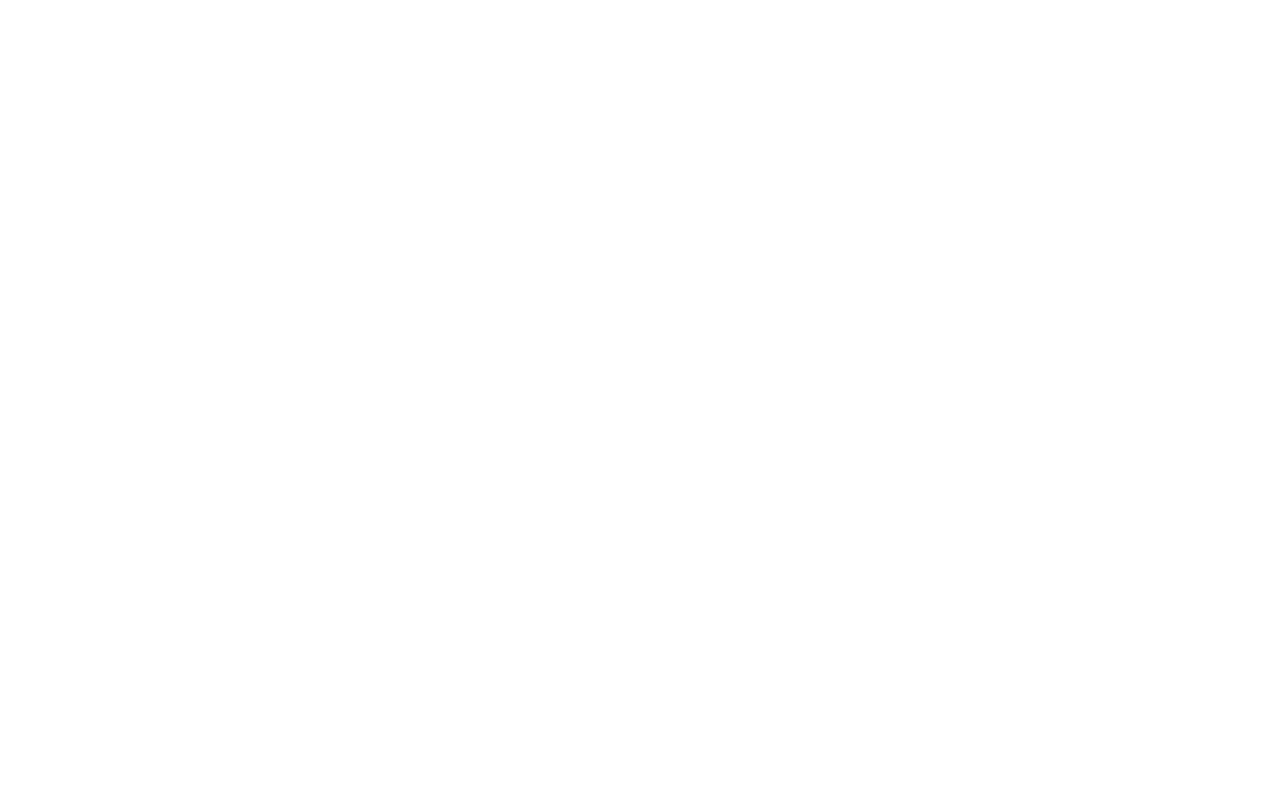
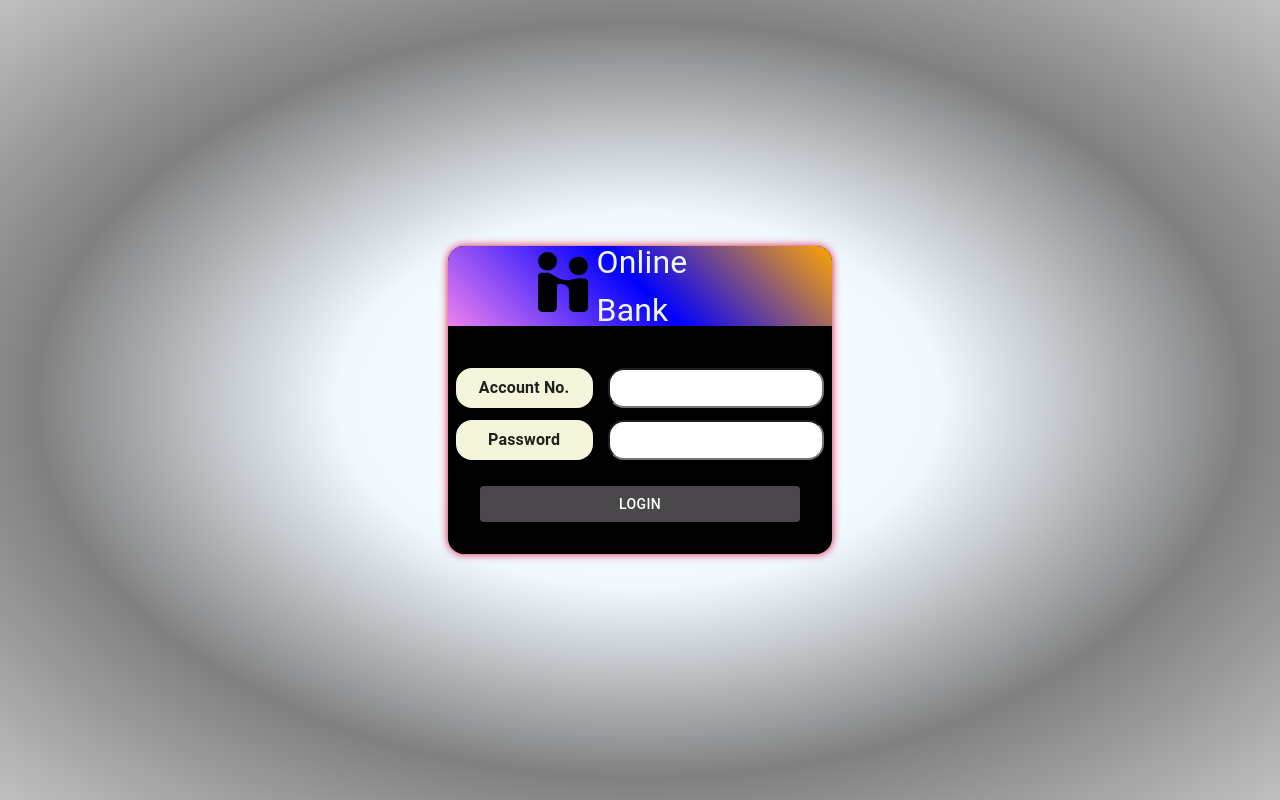
Before and after one commit to Amil-Gupta/major_project, a React (Create React App) app in the folder frontend/: page /login in a window 1280 px wide. Before the commit this address had no page. Built offline with nearby package versions, Linux system fonts and the light colour scheme.

Commit message:
added view and routes for login page

```diff
--- /dev/null
+++ b/frontend/jsconfig.json
@@ -0,0 +1,6 @@
+{
+    "compilerOptions": {
+        "baseUrl": "src"
+    },
+    "include": ["src"]
+}
--- a/frontend/package.json
+++ b/frontend/package.json
@@ -12,6 +12,7 @@
     "@testing-library/jest-dom": "^5.16.5",
     "@testing-library/react": "^13.4.0",
     "@testing-library/user-event": "^13.5.0",
+    "axios": "^1.3.4",
     "mui": "^0.0.1",
     "react": "^18.2.0",
     "react-dom": "^18.2.0",
@@ -42,5 +43,6 @@
       "last 1 firefox version",
       "last 1 safari version"
     ]
-  }
+  },
+  "devDependencies": {}
 }
--- a/frontend/src/App.js
+++ b/frontend/src/App.js
@@ -1,19 +1,22 @@
 import './App.css';
 import CustomerConsole from './components/CustomerConsole';
 import CssBaseline from '@mui/material/CssBaseline';
-import { Routes, Route, Navigate } from 'react-router-dom';
+import { Routes, Route } from 'react-router-dom';
+import LoginPage from './components/LoginPage';
 
 function App() {
   return (
-      <div className="root">
+      // <div className={classes.root}>
+      <>
         <CssBaseline />
-        {/* <Navigate to='/customerConsole' /> */}
 
         <Routes>
-          <Route path='/' element={<CustomerConsole />}></Route> {/* REPLACE WITH LOGIN PAGE */}
+          <Route path='/login' element={<LoginPage />}></Route> {/* REPLACE WITH LOGIN PAGE */}
           <Route path='/customerConsole' element={<CustomerConsole />}></Route>
         </Routes>
-      </div>
+        {/* <Navigate to='/login' /> */}
+      </>
+      // </div>
   );
 }
 
--- /dev/null
+++ b/frontend/src/api/axios.js
@@ -0,0 +1,5 @@
+import axios from "axios";
+
+export default axios.create({
+    baseURL: 'http://localhost:8081'
+});
--- a/frontend/src/components/CustomerConsole.js
+++ b/frontend/src/components/CustomerConsole.js
@@ -1,12 +1,23 @@
-import { Grid, Avatar } from '@mui/material';
-import logo from '../assets/logo.svg';
-import useStyles from './styles/CustomerConsoleStyles';
+import { Grid, Avatar, Popper, IconButton } from '@mui/material';
+import { Box } from '@mui/system';
+import { useState } from 'react';
+import logo from 'assets/logo.svg';
+import useStyles from 'styles/CustomerConsoleStyles';
 
 function CustomerConsole()
 {
     const classes = useStyles();
 
     function TitleBar() {
+        const user = 'Sample User' //CHANGE TO USERNAME VIA REDUX
+        const [popperAnchor, setPopperAnchor] = useState(null);
+        const popperOpen = Boolean(popperAnchor);
+        const popperId = popperOpen ? 'avatarPopper' : undefined;
+
+        const handleAvatarMouseEnterLeave = (e)=>{
+            // console.log('enter/leave');
+            setPopperAnchor(popperAnchor ? null : e.currentTarget);
+        }
         return (
             <div className={classes.titleBar}>
                 <div className={classes.logoContainer}>
@@ -18,7 +29,18 @@
                 </div>
 
                 <div className={classes.avatar}>
-                    <Avatar sx={{ bgcolor: 'black' }} />
+                    <IconButton onMouseEnter={handleAvatarMouseEnterLeave} onMouseLeave={handleAvatarMouseEnterLeave}>
+                        <Avatar
+                            sx={{ bgcolor: 'black' }}
+                        />
+                    </IconButton>
+                    <Popper id={popperId} open={popperOpen} anchorEl={popperAnchor} >
+                        <Box
+                            className = {classes.popperBox}
+                        >
+                            {user}
+                        </Box>
+                    </Popper>
                 </div>
             </div>
         );
--- /dev/null
+++ b/frontend/src/components/LoginPage.js
@@ -0,0 +1,128 @@
+import useStyles from "styles/LoginPageStyles";
+import { useNavigate } from "react-router-dom";
+import { Box, Grid, Button } from "@mui/material";
+import logo from 'assets/logo.svg';
+import { useContext, useEffect, useState } from "react";
+import AuthContext from "context/AuthProvider";
+import axios from "api/axios";
+
+const LOGIN_URL = '/tokens';
+
+function LoginPage() {
+    const classes = useStyles();
+    const navigate = useNavigate();
+
+    const setAuth = useContext(AuthContext);
+
+    const [accountId, setAccountId] = useState('');
+    const [password, setPassword] = useState('');
+
+    // useEffect(()=>{
+    //     console.log(acc, pass)
+    // },[acc, pass])
+
+    const handleAccountIdUpdate = (e)=>{
+        setAccountId(e.target.value);
+    }
+    const handlePasswordUpdate = (e)=>{
+        setPassword(e.target.value);
+    }
+
+    const handleLogin = async(e)=>{
+        e.preventDefault();
+
+        try{
+            const response = await axios.post(
+                LOGIN_URL,
+                JSON.stringify({accountId, password}),
+                {
+                    headers: {
+                        'Content-Type': 'application/json',
+                    },
+                    // withCredentials: true
+                }
+            )
+
+            console.log(JSON.stringify(response))
+
+            // const token = response?.data?.token;
+        }catch(err){
+            console.log(err)
+        }
+
+        // navigate('/customerConsole', {replace: 'true'});
+    }
+
+    const TitleBar = ()=>{
+        return(
+            <div className={classes.titleBar}>
+                <div className={classes.logoContainer}>
+                    <img src={logo} alt='online_bank' className={classes.logo} />
+                </div>
+
+                <div className={classes.title}>
+                    Online Bank
+                </div>
+            </div>
+        )
+    }
+
+    return (
+        <div className={classes.root}>
+            {/* <button onClick={()=>{
+                navigate('customerConsole', {replace: true})
+            }}>
+                Login
+            </button> */}
+            <Box className={classes.loginBox} sx={{backgroundColor: 'black'}}>
+                <Grid container justifyContent='center' alignItems='center'>
+                    <Grid item xs = {12}>
+                        <TitleBar />
+                    </Grid>
+                    <Grid item xs = {12}>
+                        <div className={classes.entry}>
+                            <label className={classes.label}>
+                                Account No.
+                            </label>
+                            <input
+                            id = 'account_no'
+                            type = 'text'
+                            className={classes.input}
+                            autoComplete='off'
+                            onChange={handleAccountIdUpdate}
+                            />
+                        </div>
+                        <div className={classes.entry}>
+                            <label className={classes.label}>
+                                Password
+                            </label>
+                            <input
+                            id = 'password'
+                            type = 'password'
+                            className={classes.input}
+                            onChange={handlePasswordUpdate}
+                            />
+                        </div>
+                    </Grid>
+                    <Grid item xs={1} />
+                    <Grid item xs={10}>
+                        <Button className={classes.submitButton}
+                        sx={{
+                            color: 'white',
+                            backgroundColor: '#4b484c',
+                            width: '100%',
+                            margin: '1rem 0'
+                            }}
+                        onClick={handleLogin}
+                        >
+                            Login
+                        </Button>
+                    </Grid>
+                    <Grid item xs={1} />
+                </Grid>
+            </Box>
+        </div>
+    );
+}
+
+export default LoginPage;
--- /dev/null
+++ b/frontend/src/context/AuthProvider.js
@@ -0,0 +1,15 @@
+import { createContext, useState } from "react";
+
+const AuthContext = createContext({});
+
+export const AuthProvider = ({children})=>{
+    const [auth, setAuth] = useState({});
+
+    return(
+        <AuthContext.Provider value={{auth, setAuth}}>
+            {children}
+        </AuthContext.Provider>
+    )
+}
+
+export default AuthContext;
--- a/frontend/src/index.js
+++ b/frontend/src/index.js
@@ -2,13 +2,16 @@
 import ReactDOM from 'react-dom/client';
 import App from './App';
 import { BrowserRouter } from 'react-router-dom';
+import { AuthProvider } from './context/AuthProvider';
 // import reportWebVitals from './reportWebVitals';
 
 const root = ReactDOM.createRoot(document.getElementById('root'));
 root.render(
-  <BrowserRouter>
-    <App />
-  </BrowserRouter>
+  <AuthProvider>
+    <BrowserRouter>
+      <App />
+    </BrowserRouter>
+  </AuthProvider>
 );
 
 // If you want to start measuring performance in your app, pass a function
--- a/frontend/src/components/styles/CustomerConsoleStyles.js
+++ b/frontend/src/styles/CustomerConsoleStyles.js
@@ -31,6 +31,14 @@
         marginLeft: 'auto',
     },
 
+    popperBox: {
+        backgroundColor: '#666263',
+        padding: '.3rem',
+        border: '.2vw solid black',
+        borderRadius: '1vh',
+        color: 'aliceblue',
+    },
+
     body: {
         // backgroundImage: `url(${handshake})`,
         // backgroundPosition: 'center',
--- /dev/null
+++ b/frontend/src/styles/LoginPageStyles.js
@@ -0,0 +1,67 @@
+import { makeStyles } from "@mui/styles";
+
+const useStyles = makeStyles((theme)=>({
+    root: {
+        display: 'flex',
+        // backgroundColor: '#2a2b2a',
+        backgroundImage: 'radial-gradient(white, aliceblue, grey, silver)',
+        height: '100vh',
+        width: '100vw',
+    },
+
+    loginBox: {
+        margin: 'auto',
+        borderRadius: '1rem',
+        padding: '0 0 1rem 0',
+        width: 'max(20rem, 30vw)',
+        boxShadow: '0 0 .5rem crimson'
+    },
+
+    titleBar: {
+        background: 'linear-gradient(45deg, violet, blue, orange)',
+        display: 'flex',
+        alignItems: 'center',
+        padding: '2.5rem 7vw',
+        height: '10vh',
+        justifyContent: 'center',
+        borderRadius: '1rem 1rem 0 0',
+        margin: '0 0 2rem 0'
+    },
+
+    title: {
+        fontSize: '2rem',
+        padding: '.5rem',
+        color: 'aliceblue',
+    },
+
+    entry: {
+        display: 'flex',
+        margin: '.5rem 0'
+    },
+
+    label: {
+        backgroundColor: 'beige',
+        margin: '.5% 2%',
+        padding: '.5rem',
+        borderRadius: '1rem',
+        width: '15rem',
+        textAlign: 'center',
+        fontWeight: 'bolder'
+    },
+
+    input: {
+        backgroundColor: 'white',
+        padding: '.5rem',
+        margin: '.5% 2%',
+        width: '100%',
+        borderRadius: '1rem',
+        fontWeight: 'bold',
+        textAlign: 'center',
+    },
+
+    submitButton: {
+
+    },
+}));
+
+export default useStyles;
```
Also changed, not shown: frontend/src/components/SignUpPage.js (added, +13 -0 lines), frontend/src/styles/SignUpPageStyles.js (added, +7 -0 lines), 1 other file (tests, documents, lock files or other folders).
